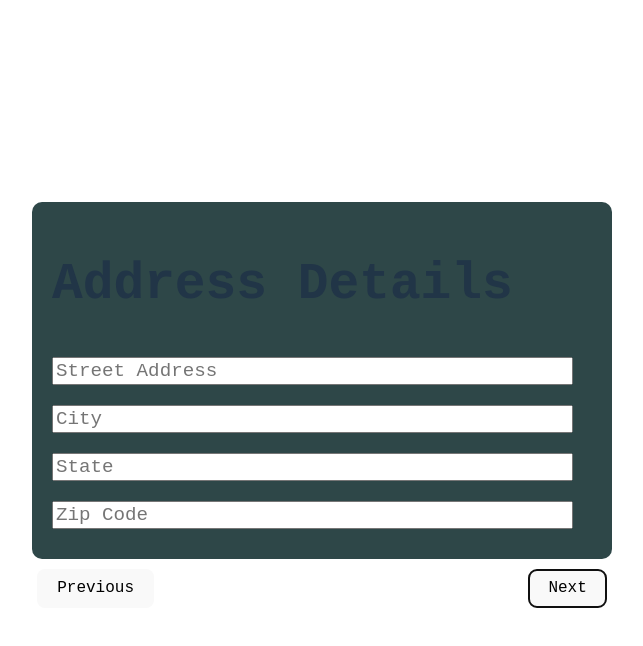
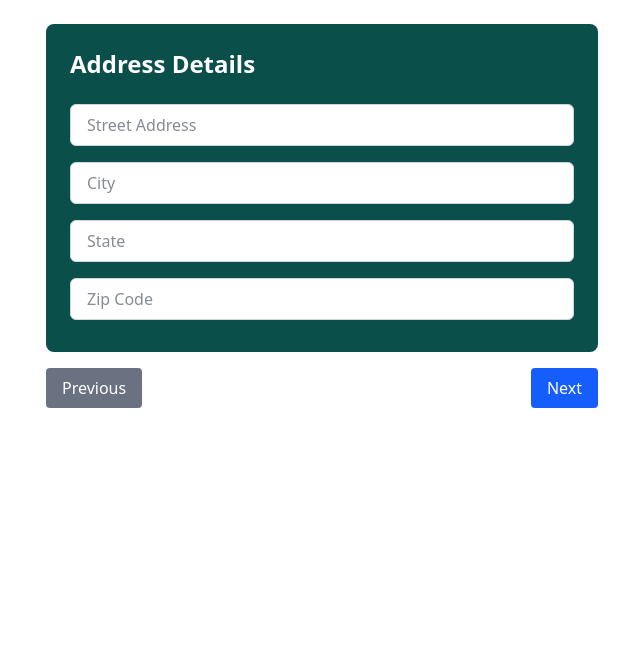
Before and after one commit to hanzalakhan010/multi-step-form, a React (Vite) app: page / in a window 1280 px wide. Both pictures are taken after a click on the button "Next". Shown: the top 646 px of the page, without its empty margins (318-961 px from the left). Built offline with nearby package versions, Linux system fonts and the light colour scheme.

Commit message:
refactor: improve code readability and styling in Form component

```diff
--- a/src/components/Form/index.tsx
+++ b/src/components/Form/index.tsx
@@ -1,5 +1,4 @@
 import { useReducer } from "react"
-import './index.css'
 
 interface State {
     currentStepIndex: number
@@ -12,11 +11,13 @@ const Form = () => {
     function formReducer(state: State, action: Action) {
         switch (action.type) {
             case "next": {
-                if (state.currentStepIndex !== steps.length - 1) return { ...state, currentStepIndex: state.currentStepIndex + 1 }
+                if (state.currentStepIndex !== steps.length - 1)
+                    return { ...state, currentStepIndex: state.currentStepIndex + 1 }
                 return state
             }
             case "prev": {
-                if (state.currentStepIndex !== 0) return { ...state, currentStepIndex: state.currentStepIndex - 1 }
+                if (state.currentStepIndex !== 0)
+                    return { ...state, currentStepIndex: state.currentStepIndex - 1 }
                 return state
             }
             case "change": {
@@ -29,9 +30,9 @@ const Form = () => {
                 }
             }
             default: return state
-
         }
     }
+
     const steps = [
         {
             title: "Personal Information",
@@ -73,50 +74,71 @@ const Form = () => {
     function handleChange(event: React.ChangeEvent<HTMLInputElement>) {
         let { name, value } = event.target
         dispatch({ type: 'change', payload: { name, value } })
+    }
 
-    }
     function handleNext() {
         dispatch({ type: 'next' })
     }
+
     function handlePrev() {
         dispatch({ type: 'prev' })
     }
+
+    let step = steps[state.currentStepIndex]
+
     return (
-        <div id='container'>
-            {steps.map((step, index) => (
-                <div key={index} className={` step ${state.currentStepIndex == index ? "current" : 'hidden'}`}>
-                    <h1>{step.title}</h1>
-                    {step.review && (
-                        <div>
-                            {
-                                Object.entries(state.form || {}).map((
-                                    [key, value]) => (<p key={key}><strong>{key}:</strong> {value}</p>
-                                ))}
-                        </div>
-                    )}
+        <div className="w-[600px] min-h-[400px] mx-auto p-6">
+            <div className="rounded-lg p-6 bg-teal-900 text-white">
+                <h1 className="text-2xl font-bold mb-4">{step.title}</h1>
 
-                    {step.fields && step?.fields.map(field => <input
+                {step.review && (
+                    <div className="space-y-2">
+                        {Object.entries(state.form || {}).map(([key, value]) => (
+                            <p key={key}><strong>{key}:</strong> {value}</p>
+                        ))}
+                    </div>
+                )}
+
+                {step.fields && step.fields.map(field => (
+                    <input
                         key={field.name}
                         name={field.name}
                         type={field.type}
                         placeholder={field.placeholder}
                         onChange={handleChange}
                         value={state.form?.[field.name] || ''}
-                    />)}
-                </div>
-            ))}
-            <div className="btn-div">
-                {state.currentStepIndex != 0 && (
-                    <button onClick={handlePrev}>Previous</button>
+                        className="text-gray-900 bg-white rounded-md border border-gray-300 px-4 py-2 w-full my-2 focus:outline-none focus:ring-2 focus:ring-blue-500"
+                    />
+                ))}
+            </div>
+
+            <div className="w-full mt-4 flex justify-between">
+                {state.currentStepIndex !== 0 && (
+                    <button
+                        onClick={handlePrev}
+                        className="bg-gray-500 text-white px-4 py-2 rounded hover:bg-gray-600"
+                    >
+                        Previous
+                    </button>
                 )}
                 {state.currentStepIndex < steps.length - 1 ? (
-                    <button onClick={handleNext}>Next</button>
+                    <button
+                        onClick={handleNext}
+                        className="bg-blue-600 text-white px-4 py-2 rounded hover:bg-blue-700 ml-auto"
+                    >
+                        Next
+                    </button>
                 ) : (
-                    <button onClick={handleNext}>Submit</button>
-
+                    <button
+                        onClick={handleNext}
+                        className="bg-green-600 text-white px-4 py-2 rounded hover:bg-green-700 ml-auto"
+                    >
+                        Submit
+                    </button>
                 )}
             </div>
         </div>
     )
 }
+
 export default Form
--- a/src/index.css
+++ b/src/index.css
@@ -1,4 +1,6 @@
-:root {
+@import "tailwindcss";
+
+/* :root {
   font-family: system-ui, Avenir, Helvetica, Arial, sans-serif;
   line-height: 1.5;
   font-weight: 400;
@@ -70,4 +72,4 @@ button:focus-visible {
   button {
     background-color: #f9f9f9;
   }
-}
+} */
```
